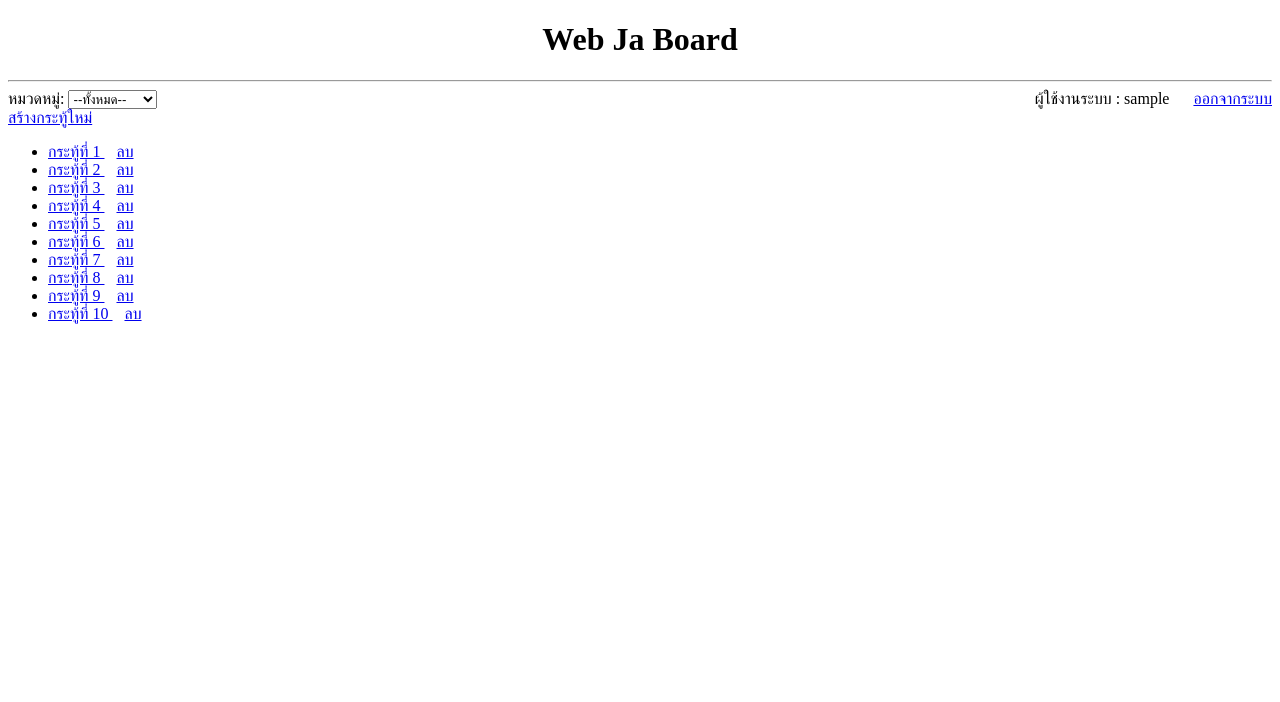
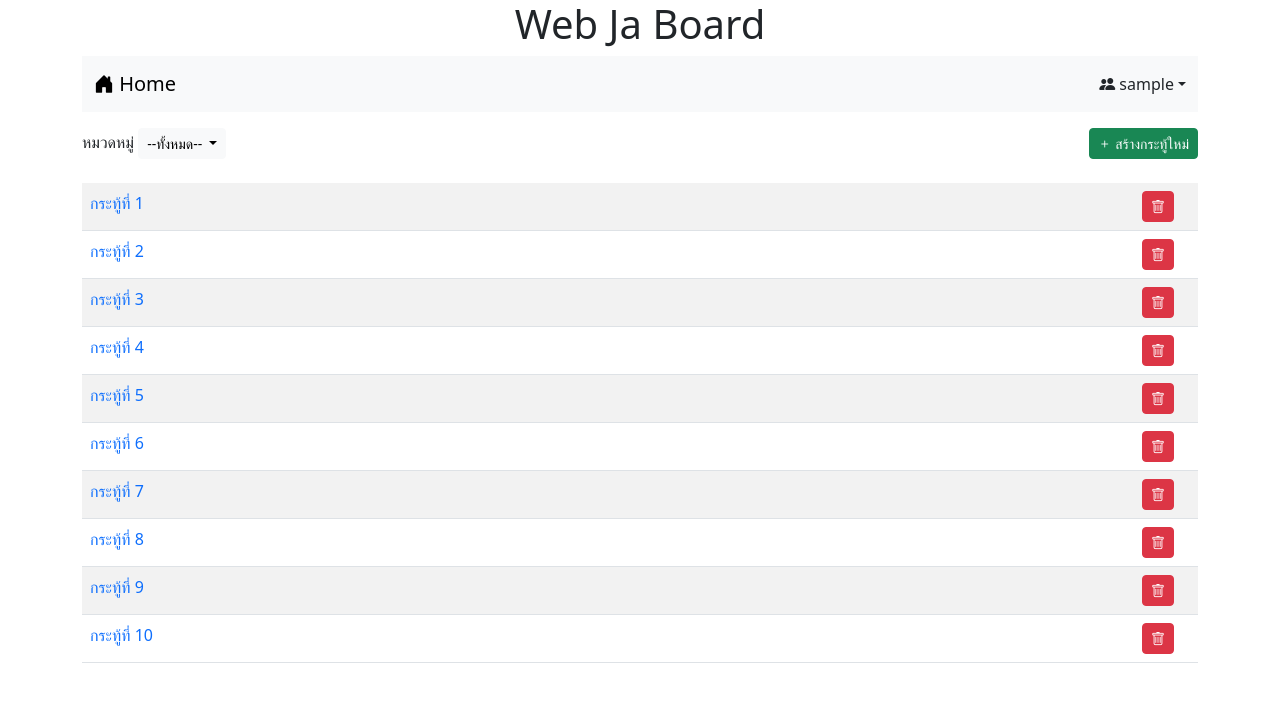
Before and after one commit to RyModkub/Webborad.ECT, a PHP site: page / in a window 1280 px wide. Shown: the top 702 px of the page. Run offline with PHP 8.4, Linux system fonts and the light colour scheme; the visitor is signed in with stand-in values (Sample User, id 1).

Commit message:
update index.php

```diff
--- a/index.php
+++ b/index.php
@@ -4,37 +4,62 @@
     <meta charset="UTF-8">
     <meta name="viewport" content="width=device-width, initial-scale=1.0">
     <title>Webboard</title>
+    <link href="https://cdn.jsdelivr.net/npm/bootstrap@5.3.2/dist/css/bootstrap.min.css" rel="stylesheet" integrity="sha384-T3c6CoIi6uLrA9TneNEoa7RxnatzjcDSCmG1MXxSR1GAsXEV/Dwwykc2MPK8M2HN" crossorigin="anonymous">
+    <script src="https://cdn.jsdelivr.net/npm/bootstrap@5.3.2/dist/js/bootstrap.bundle.min.js" integrity="sha384-C6RzsynM9kWDrMNeT87bh95OGNyZPhcTNXj1NW7RuBCsyN/o0jlpcV8Qyq46cDfL" crossorigin="anonymous"></script>
+    <link rel="stylesheet" href="https://cdn.jsdelivr.net/npm/bootstrap-icons@1.11.3/font/bootstrap-icons.min.css">
 </head>
-
+<?php session_start(); ?>
 <body>
     <h1 style="text-align: center;">Web Ja Board</h1>
-    <hr>
-    <?php session_start(); ?>
-    หมวดหมู่: <select name="category">
-        <option value="all">--ทั้งหมด--</option>></option>
-        <option value="all">--เรื่องทั่วไป--</option>></option>
-        <option value="all">--เรื่องเรียน--</option>></option>
-    </select>
-    <?php if(!isset($_SESSION['id'])) {
-    echo "<a href=login.php  style='float: right;'> เข้าสู่ระบบ </a>" ;
-    }
-    else {
-    echo "<div style='float: right;'> ผู้ใช้งานระบบ : $_SESSION[username]&nbsp&nbsp&nbsp&nbsp&nbsp  <a href='logout.php' > ออกจากระบบ </a>
-    </div>";
+    <form action="post.php" method="get">
+        <div class="container">
+            <nav class="navbar bg-body-tertiary">
+                <div class="container-fluid">
+                    <a class="navbar-brand" href="index.php"><i class="bi bi-house-door-fill"></i> Home</a>
+                    <form class="d-flex"><?php if(!isset($_SESSION['id'])) { ?>
+                        <a href="login.php" class="navbar-brand"><i class="bi bi-box-arrow-in-left"></i> เข้าสู่ระบบ</a>
+                            <?php  }else { ?>
+                                <nav class="nav-item dropdown">
+                                <a class="nav-link dropdown-toggle" href="#" role="button" data-bs-toggle="dropdown" aria-expanded="false"><?php echo "<i class='bi bi-people-fill'></i> $_SESSION[username]" ?></a>
+                                <ul class="dropdown-menu">
+                                    <li><a class="dropdown-item" href="logout.php">ออกจากระบบ</a></li>
+                                </ul>
+                            </nav>
+                                <?php }?>
+                    </form>
+                </div>
+            </nav>
 
-    echo "<div ><a href=newpost.php > สร้างกระทู้ใหม่ </a></div>" ;
-    }?>
-    <ul>
-        <?php
+    <div class="mt-3 d-flex justify-content-between">
+        <div >
+            <label for="">หมวดหมู่</label>
+            <span class="dropdown">
+  <button class="btn btn-light btn-sm dropdown-toggle" type="button" data-bs-toggle="dropdown" aria-expanded="false">
+    --ทั้งหมด--
+  </button>
+  <ul class="dropdown-menu">
+    <li><a class="dropdown-item" href="#">ทั้งหมด</a></li>
+    <li><a class="dropdown-item" href="#">เรื่องทั่วไป</a></li>
+    <li><a class="dropdown-item" href="#">เรื่องเรียน</a></li>
+  </ul>
+</span>
+        </div>
+        <?php if(isset($_SESSION['id'])) {?>
+        <div >  <a href="newpost.php" class="btn btn-success btn-sm "><i class="bi bi-plus"></i> สร้างกระทู้ใหม่</a> </div>
+        <?php }?>
+    </div>
+    <table class="table table-striped mt-4">
+    <?php
         for($p=1;$p<=10;$p++){
-        echo "<li><a href=post.php?id=$p target='_blank' >กระทู้ที่ $p  </a>";
+        echo "<tr><td class='d-flex justify-content-between'><a href=post.php?id=$p target='_blank' style=text-decoration:none >กระทู้ที่ $p  </a>";
 
         if(isset($_SESSION['id']) && $_SESSION['role']=='a') {
-        echo "&nbsp;&nbsp; <a href=delete.php?id=$p> ลบ </a>";
+        echo "&nbsp;&nbsp; <a href=delete.php?id=$p class='btn btn-danger btn-sm me-3'> <i class='bi bi-trash'></i> </a>";
             }
-        echo "</li>";
+        echo "</td></tr>";
     }
         ?>
+    </table>
 
 </body>
 </html>
```
Also changed, not shown: login.php (+47 -15 lines).
